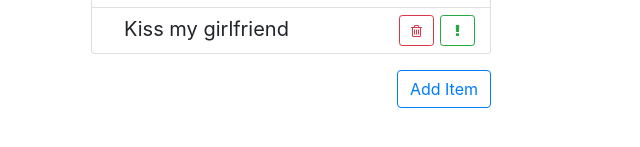
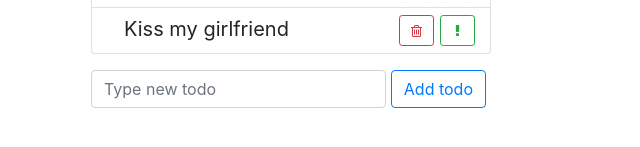
Before and after one commit to jay-banx/todo, a React (Create React App) app: page / in a window 1280 px wide. Shown: the part 243-390 px from the top of the page, without its empty margins (349-989 px from the left). Built offline with nearby package versions, Linux system fonts and the light colour scheme.

Commit message:
Added ItemAddForm

```diff
--- a/src/components/ItemAddForm/ItemAddForm.css
+++ b/src/components/ItemAddForm/ItemAddForm.css
@@ -1,3 +1,7 @@
 .item-add-form {
   margin-top: 1rem;
 }
+
+.item-add-form input {
+  margin-right: 5px;
+}
--- a/src/components/ItemAddForm/ItemAddForm.js
+++ b/src/components/ItemAddForm/ItemAddForm.js
@@ -1,18 +1,46 @@
-import React from "react";
+import React, { Component } from "react";
 import "./ItemAddForm.css";
 
-const ItemAddForm = ({ onAdded }) => {
-  return (
-    <div className="item-add-form">
-      <button
-        type="button"
-        className="btn btn-outline-primary float-right"
-        onClick={() => onAdded("Hello world")}
-      >
-        Add Item
-      </button>
-    </div>
-  );
-};
+class ItemAddForm extends Component {
+  state = {
+    label: ""
+  };
+
+  onChangeLabel = event => {
+    this.setState({
+      label: event.target.value
+    });
+  };
+
+  onSubmit = event => {
+    event.preventDefault();
+    const label = this.state.label.trim();
+    if (label !== "") {
+      this.props.onAdded(label);
+      this.setState({
+        label: ""
+      });
+    }
+  };
+
+  render() {
+    return (
+      <form className="item-add-form d-flex" onSubmit={this.onSubmit}>
+        <input
+          type="text"
+          className="form-control"
+          placeholder="Type new todo"
+          value={this.state.label}
+          onChange={this.onChangeLabel}
+        />
+        <input
+          type="submit"
+          value="Add todo"
+          className="btn btn-outline-primary"
+        />
+      </form>
+    );
+  }
+}
 
 export default ItemAddForm;
```
